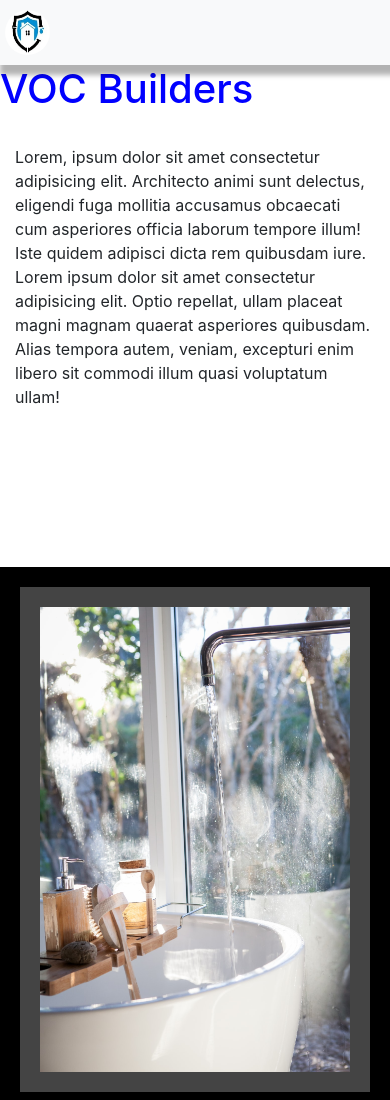
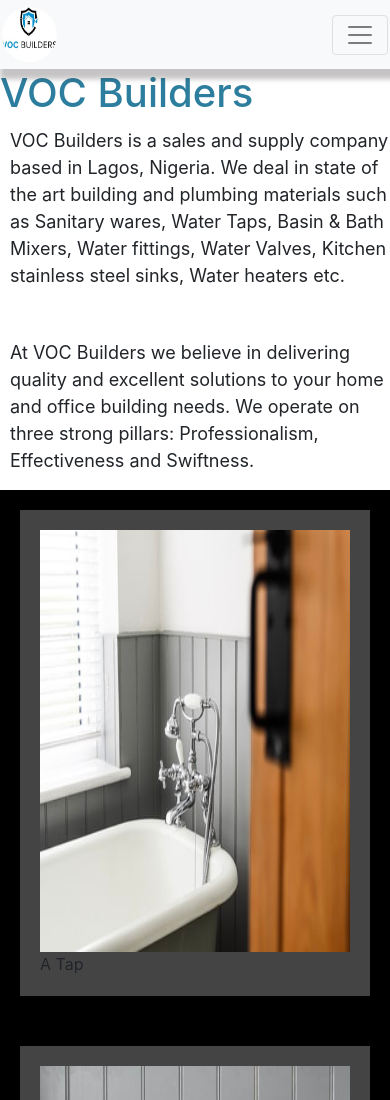
Before and after one commit to Omoike-lilian/Project-VOC, a website: page index.html in a window 390 px wide. Shown: the top 1100 px of the page. Drawn offline with nearby package versions, Linux system fonts and the light colour scheme.

Commit message:
New Update

```diff
--- a/index.html
+++ b/index.html
@@ -2,7 +2,7 @@
 <html lang="en">
 <head>
     <link rel="stylesheet" href="https://stackpath.bootstrapcdn.com/bootstrap/4.5.0/css/bootstrap.min.css" integrity="sha384-9aIt2nRpC12Uk9gS9baDl411NQApFmC26EwAOH8WgZl5MYYxFfc+NcPb1dKGj7Sk" crossorigin="anonymous">
-    <link rel="shortcut icon" href="voc1.jpg" type="image/x-icon">
+    <link rel="shortcut icon" href="imgs/VOC.jpg" type="image/x-icon">
     <link rel="stylesheet" href="style1.css">
     <meta charset="UTF-8">
     <meta name="viewport" content="width=device-width, initial-scale=1.0">
@@ -11,28 +11,34 @@
 <body>
     <nav class="navbar navbar-expand-lg navbar-light bg-light">
         <a class="navbar-brand" href="#">
-            <img src="voc1.jpg" width="30" height="30" alt="">
+            <img src="imgs/VOC.jpg" width="30" height="30" alt="Brand Logo">
           </a>
+          <button class="navbar-toggler" type="button" data-toggle="collapse" data-target="#navbarSupportedContent" aria-controls="navbarSupportedContent" aria-expanded="false" aria-label="Toggle navigation">
+            <span class="navbar-toggler-icon"></span>
+          </button>
             <div class="collapse navbar-collapse" id="navbarSupportedContent">
           <ul class="navbar-nav mr-auto">
-            <li class="nav-item active">
-            </li>
+             <li class="nav-item active">
+              </li>
+              <li class="nav-item">
+                <a class="nav-link" href="index.html">Home</a>
+              </li>
             <li class="nav-item">
-              <a class="nav-link" href="#">product</a>
+              <a class="nav-link" href="login.html" tabindex="-1">About</a>
             </li>
             <li class="nav-item dropdown">
               <a class="nav-link dropdown-toggle" href="#" id="navbarDropdown" role="button" data-toggle="dropdown" aria-haspopup="true" aria-expanded="false">
-                Dropdown
+                Product
               </a>
               <div class="dropdown-menu" aria-labelledby="navbarDropdown">
-                <a class="dropdown-item" href="#">Action</a>
+                <a class="dropdown-item" href="#">Fittings</a>
                 <a class="dropdown-item" href="#">Another action</a>
                 <div class="dropdown-divider"></div>
                 <a class="dropdown-item" href="#">Something else here</a>
               </div>
             </li>
             <li class="nav-item">
-              <a class="nav-link" href="login.html" tabindex="-1" aria-disabled="true">Login</a>
+              <a class="nav-link" href="#">Contact</a>
             </li>
           </ul>
           <form class="form-inline my-2 my-lg-0">
@@ -51,24 +57,22 @@
         </ul>
 
      </div> -->
-     <h1>VOC Builders</h1><br>
-            <div class="container zone red">
-                    <p>Lorem, ipsum dolor sit amet consectetur adipisicing elit.
-                    Architecto animi sunt delectus, eligendi fuga mollitia accusamus
-                    obcaecati cum asperiores officia laborum tempore illum!
-                    Iste quidem adipisci dicta rem quibusdam iure. Lorem ipsum dolor sit amet consectetur adipisicing elit.
-                     Optio repellat, ullam placeat magni magnam quaerat asperiores quibusdam.
-                     Alias tempora autem, veniam, excepturi enim libero sit commodi illum quasi voluptatum ullam!</p>
-                </div>
-                <div class="zone blue grid-wrapper">
-                    <div class="box zone"><img src="background.jpeg"></div>
-                    <div class="box zone"><img src="background.jpeg"></div>
-                    <div class="box zone"><img src="background.jpeg"></div>
-                    <div class="box zone"><img src="background.jpeg"></div>
-                    <div class="box zone"><img src="background.jpeg"></div>
-                    <div class="box zone"><img src="background.jpeg"></div>
-                    <div class="box zone"><img src="background.jpeg"></div>
-                    <div class="box zone"><img src="background.jpeg"></div>
+                   <main>
+                           <h1>VOC Builders</h1>
+
+                          <p class>VOC Builders is a sales and supply company based in Lagos, Nigeria. We deal in state of the art building and plumbing materials such as Sanitary wares, Water Taps, Basin & Bath Mixers, Water fittings, Water Valves, Kitchen stainless steel sinks, Water heaters etc.</p> <br>
+                           <p>At VOC Builders we believe in delivering quality and excellent solutions to your home and office building needs. We operate on three strong pillars: Professionalism, Effectiveness and Swiftness.</p>
+                    </main>
+                      <div class="zone blue grid-wrapper">
+                    <div class="box zone"><img src="imgs/tap.jpg" alt="A Tap"><caption>A Tap</caption></div>
+                    <div class="box zone"><img src="imgs/tap1.jpg"></div>
+                    <div class="box zone"><img src="imgs/background.jpeg"></div>
+                    <div class="box zone"><img src="imgs/bathtub1.jpg"></div>
+                    <div class="box zone"><img src="imgs/Tap2.jpg"></div>
+                    <div class="box zone"><img src="imgs/bathtub2.jpg" alt="Picture if a Bathtub"></div>
+                    <div class="box zone"><img src="imgs/Tap3.jpg" alt="another Tap"></div>
+                    <div class="box zone"><img src="imgs/bathtub3.jpg" alt="Bathtub"></div>
+                    <div class="box zone"><img src="imgs/water_heater.jpg" alt="Water Heater"></div>
                   </div>
  <script src="https://code.jquery.com/jquery-3.5.1.slim.min.js" integrity="sha384-DfXdz2htPH0lsSSs5nCTpuj/zy4C+OGpamoFVy38MVBnE+IbbVYUew+OrCXaRkfj" crossorigin="anonymous"></script>
  <script src="https://cdn.jsdelivr.net/npm/popper.js@1.16.0/dist/umd/popper.min.js" integrity="sha384-Q6E9RHvbIyZFJoft+2mJbHaEWldlvI9IOYy5n3zV9zzTtmI3UksdQRVvoxMfooAo" crossorigin="anonymous"></script>
--- a/style1.css
+++ b/style1.css
@@ -11,19 +11,19 @@ html{
 }
 
 .navbar-brand img{
-    width: 45px;
-    height: 45px;
+    width: 55px;
+    height: 55px;
     margin-right: 10px;
     border-radius: 100%;
 }
 .navbar {
 background-color: rgba(204, 87, 169, 0.8);
-padding: 5px;
+padding: 2px;
 display: flex;
-list-style: none;
+list-style: inline;
 font-weight: bold;
 font-size: 1.1em;
-box-shadow: 5px 5px 5px 5px rgba(0, 0, 0, 0.3);
+box-shadow: 5px 5px 5px 5px rgba(63, 59, 59, 0.3);
 }
 li {
     padding: 10px 5px;
@@ -36,12 +36,30 @@ li a {
 .left {
     margin-left: auto;
 }
+
+a:link {
+    color: rgb(75, 68, 72);
+}
+a:visited {
+    color: rgb(238, 24, 142);
+}
+a:hover {
+    color: rgb(17, 117, 62);
+}
+a:active {
+    color: rgb(247, 20, 173);
+}
 .container {
 height: 50vh;
 display: flex;
     }
 h1 {
-    color: blue;
+    color: rgb(45, 126, 158);
+}
+p {
+    font-size: 18px;
+    margin-top: 10px;
+    margin-left: 10px;
 }
 .grid-wrapper {
     background-color: black;
@@ -57,12 +75,13 @@ h1 {
 
  .box > img {
         width: 100%;
+        height: 50vh;
     }
 
 
 
 footer {
-    background-color: rgba(8, 48, 8, 0.8);
+    /* background-color: rgba(8, 48, 8, 0.8); */
     padding: 5px;
     text-align: center;
     /* position: fixed; */
@@ -70,5 +89,5 @@ footer {
     bottom: 0px;
 }
 strong {
-    color: white;
+    color: black;
 }
```
Also changed, not shown: package.json (added, +19 -0 lines), imgs/Tap2.jpg (added), imgs/Tap3.jpg (added), imgs/VOC.jpg (renamed from VOC.jpg), imgs/background.jpeg (renamed from background.jpeg), imgs/bathtub1.jpg (added), imgs/bathtub2.jpg (added), imgs/bathtub3.jpg (added), imgs/tap.jpg (added), imgs/tap1.jpg (added), imgs/voc1.jpg (renamed from voc1.jpg), imgs/water_heater.jpg (added), imgs/water_heater_8940.jpg (added), imgs/water_heater_9518.jpg (added), 2 more files.
